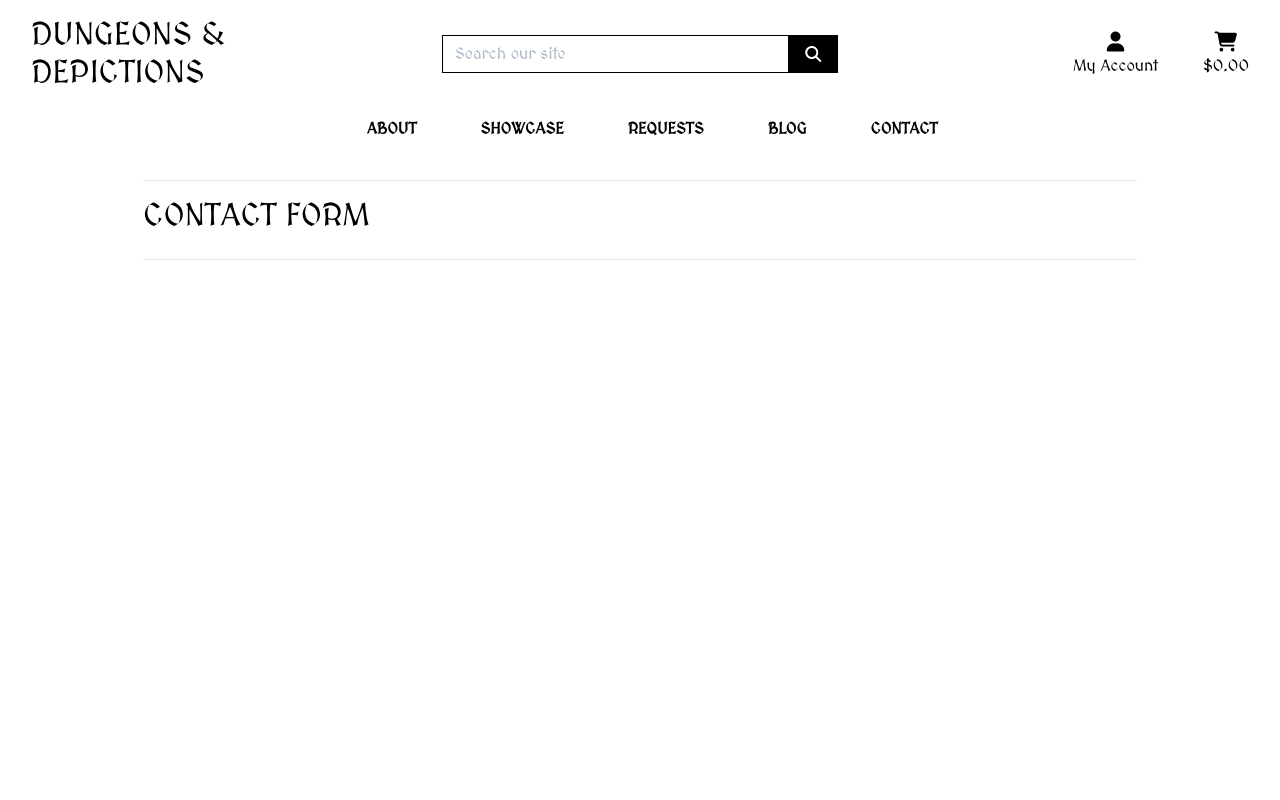
After one commit to Code-Institute-Submissions/ci_milestone_project_4_dungeons_and_depictions, a Django app: page /contact/ in a window 1280 px wide. The commit adds this page. Run offline with Django 3.2, Linux system fonts and the light colour scheme; parts of the project's set-up code (start-up, migrations or seed data) failed here and were passed over; some libraries are stand-ins or nearby versions.

Commit message:
Set up foundation for contact.html

```diff
--- /dev/null
+++ b/home/templates/home/contact.html
@@ -0,0 +1,26 @@
+{% extends "base.html" %}
+{% load static %}
+
+{% block page_header %}
+    <div class="container header-container">
+        <div class="row">
+            <div class="col"></div>
+        </div>
+    </div>
+{% endblock %}
+
+{% block content %}
+    <div class="overlay"></div>
+    <div class="container">
+        <div class="row">
+            <div class="col">
+                <hr>
+                <h2 class="logo-font mb-4">Contact Form</h2>
+                <hr>
+            </div>
+        </div>
+		<div class="row">
+
+		</div>
+	</div>
+{% endblock %}
--- a/home/urls.py
+++ b/home/urls.py
@@ -1,22 +1,8 @@
-"""dungeons_and_depictions URL Configuration
-
-The `urlpatterns` list routes URLs to views. For more information please see:
-    https://docs.djangoproject.com/en/3.1/topics/http/urls/
-Examples:
-Function views
-    1. Add an import:  from my_app import views
-    2. Add a URL to urlpatterns:  path('', views.home, name='home')
-Class-based views
-    1. Add an import:  from other_app.views import Home
-    2. Add a URL to urlpatterns:  path('', Home.as_view(), name='home')
-Including another URLconf
-    1. Import the include() function: from django.urls import include, path
-    2. Add a URL to urlpatterns:  path('blog/', include('blog.urls'))
-"""
 from django.urls import path
 from . import views
 
 urlpatterns = [
     path('', views.index, name='home'),
     path('about/', views.about, name='about'),
+    path('contact/', views.contact, name='contact'),
 ]
--- a/home/views.py
+++ b/home/views.py
@@ -1,6 +1,5 @@
 from django.shortcuts import render
-
-# Create your views here.
+from .forms import ContactForm
 
 
 def index(request):
@@ -11,3 +10,11 @@ def index(request):
 def about(request):
     """ This view returns the about page """
     return render(request, 'home/about.html')
+
+
+def contact(request):
+    form_class = ContactForm
+
+    return render(request, 'home/contact.html', {
+        'form': form_class,
+    })
--- a/profiles/urls.py
+++ b/profiles/urls.py
@@ -1,4 +1,3 @@
-
 from django.urls import path
 from . import views
 
--- a/showcase/forms.py
+++ b/showcase/forms.py
@@ -33,6 +33,7 @@ class RequestForm(forms.ModelForm):
         super().__init__(*args, **kwargs)
         categories = Category.objects.all()
         friendly_names = [(c.id, c.get_friendly_name()) for c in categories]
+
         self.fields['category'].choices = friendly_names
         for field_name, field in self.fields.items():
             field.widget.attrs['class'] = 'border-black rounded-0'
--- a/templates/includes/main-nav.html
+++ b/templates/includes/main-nav.html
@@ -47,7 +47,7 @@
 		</li>
 
         <li class="nav-item">
-            <a class="logo-font font-weight-bold nav-link text-black" href="#" aria-haspopup="true" aria-expanded="false">
+            <a class="logo-font font-weight-bold nav-link text-black" href="#" id="contact-link">
                 Contact
             </a>
         </li>
```
Also changed, not shown: home/forms.py (added, +10 -0 lines), README.md, showcase/migrations/0003_auto_20200828_1827.py (added).
